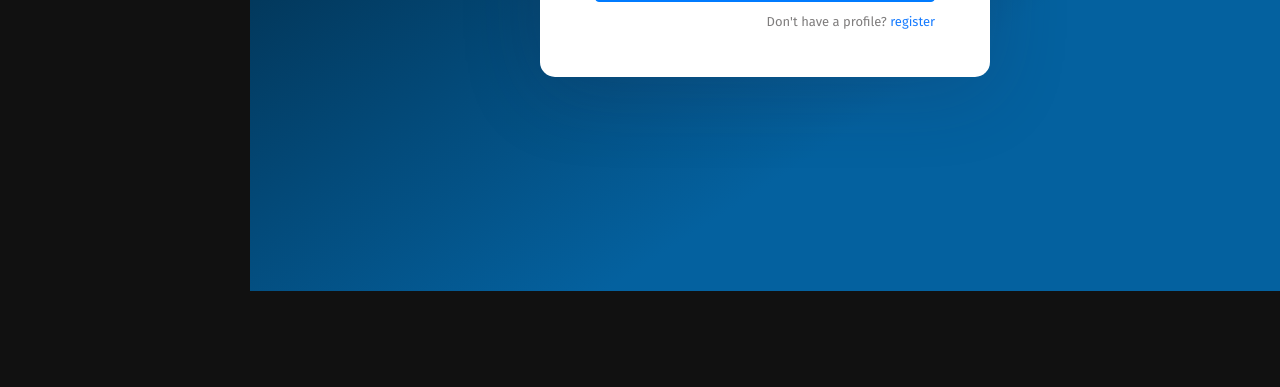
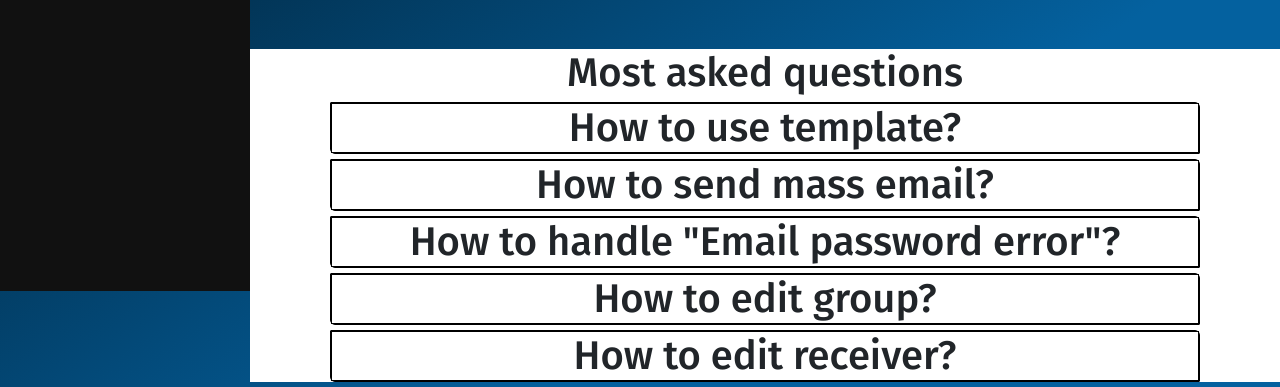
Before and after one commit to Pavel-Petkov03/Emailer, a Django app: page / in a window 1280 px wide. Shown: the part 563-950 px from the top of the page. Before the commit the page ends 854 px from the top, so only its background shows below. Run offline with Django 4.2, Linux system fonts and the light colour scheme; a user stored in the database is signed in; tables that the repository leaves empty hold one stand-in row (values such as "Sample post"); some libraries are stand-ins or nearby versions.

Commit message:
adding home page html and css

```diff
--- a/Emailer/api/serializers.py
+++ b/Emailer/api/serializers.py
@@ -1,4 +1,4 @@
-from datetime import datetime
+from datetime import datetime, timedelta
 
 from Emailer.main.models import Email, Receiver
 from rest_framework import serializers
@@ -19,7 +19,7 @@ class GenericFolderSerializer(serializers.ModelSerializer):
 
     def to_representation(self, instance):
         representation = super().to_representation(instance)
-        current_date = instance.date
+        current_date = instance.date + timedelta(hours=3)
         if current_date.today() == datetime.today():
             fm = "%H:%M"
         else:
--- a/Emailer/main/models.py
+++ b/Emailer/main/models.py
@@ -1,10 +1,11 @@
+import cloudinary.uploader
 from cloudinary.models import CloudinaryField
 from django.contrib.auth import get_user_model
 from django.core.validators import MinLengthValidator, MinValueValidator, MaxValueValidator, MaxLengthValidator
 from django.db import models
-
+from django.db.models.signals import post_delete
+from django.dispatch import receiver
 User = get_user_model()
-
 
 class CustomTemplate(models.Model):
     NAME_MAX_LENGTH = 20
@@ -39,7 +40,7 @@ class Receiver(models.Model):
         MinValueValidator(1),
         MaxValueValidator(100)
     ], null=True, blank=True)
-    preferences = models.ManyToManyField(Preferences,  null=True, blank=True)
+    preferences = models.ManyToManyField(Preferences, null=True, blank=True)
     user = models.ForeignKey(User, on_delete=models.CASCADE)
 
 
@@ -61,6 +62,12 @@ class Email(models.Model):
 
     receiver = models.ForeignKey(Receiver, on_delete=models.DO_NOTHING, related_name="receiver")
     is_deleted = models.BooleanField(default=False)
-    date = models.DateTimeField(auto_now=True)
+    date = models.DateTimeField(auto_now_add=True)
     screenshot = models.URLField()
     template = models.ForeignKey(CustomTemplate, on_delete=models.DO_NOTHING)
+
+
+@receiver(post_delete, sender=Email)
+def delete_cloudinary_image(sender, instance, *args, **kwargs):
+    public_id = instance.screenshot.split("/")[-1].split(".")[0]
+    cloudinary.uploader.destroy(public_id)
--- a/Emailer/main/urls.py
+++ b/Emailer/main/urls.py
@@ -10,5 +10,5 @@ urlpatterns = [
     path("add-receiver", ReceiverView.as_view(), name="add receiver"),
     path("add-group", GroupView.as_view(), name="add group"),
     path("send", SendSingleEmailView.as_view(), name="send-single-email"),
-    path("group/send/<int:pk>", SendMassEmailView.as_view(), name="preview group")
+    path("group/send/<int:pk>", SendMassEmailView.as_view(), name="preview group"),
 ]
--- a/Emailer/main/views/many_to_many_views.py
+++ b/Emailer/main/views/many_to_many_views.py
@@ -36,3 +36,8 @@ class GroupView(BaseManyToManyView):
 class FilterForm(ReceiverForm):
     class Meta(ReceiverForm.Meta):
         fields = ("preferences",)
+
+
+
+def home(request):
+    return render(request, "home.html")
--- a/Emailer/urls.py
+++ b/Emailer/urls.py
@@ -19,13 +19,14 @@ from django.contrib import admin
 from django.urls import path, include
 
 from Emailer.authentication.views import LoginView
+from Emailer.main.views.many_to_many_views import home
 
 urlpatterns = [
     path('admin/', admin.site.urls),
     path("auth/", include("Emailer.authentication.urls")),
     path("sender/", include("Emailer.main.urls")),
     path("api/", include("Emailer.api.urls")),
-    path("", LoginView.as_view())
+    path("", home)
 ]
 if settings.DEBUG:
     urlpatterns += static(settings.MEDIA_URL,
--- a/templates/bases/base.html
+++ b/templates/bases/base.html
@@ -9,9 +9,8 @@
 
     <link rel="stylesheet" href="https://cdn.jsdelivr.net/npm/bootstrap@4.3.1/dist/css/bootstrap.min.css"
           integrity="sha384-ggOyR0iXCbMQv3Xipma34MD+dH/1fQ784/j6cY/iJTQUOhcWr7x9JvoRxT2MZw1T" crossorigin="anonymous">
-    <script src="https://kit.fontawesome.com/f992dbc3fb.js" crossorigin="anonymous"></script>
     <script src="https://cdnjs.cloudflare.com/ajax/libs/axios/0.26.1/axios.min.js" integrity="sha512-bPh3uwgU5qEMipS/VOmRqynnMXGGSRv+72H/N260MQeXZIK4PG48401Bsby9Nq5P5fz7hy5UGNmC/W1Z51h2GQ==" crossorigin="anonymous" referrerpolicy="no-referrer"></script>
-
+    <link rel="stylesheet" href="https://cdnjs.cloudflare.com/ajax/libs/font-awesome/6.1.1/css/all.min.css" integrity="sha512-KfkfwYDsLkIlwQp6LFnl8zNdLGxu9YAA1QvwINks4PhcElQSvqcyVLLD9aMhXd13uQjoXtEKNosOWaZqXgel0g==" crossorigin="anonymous" referrerpolicy="no-referrer" />
     <link rel="stylesheet" href="{% static "css/auth.css" %}">
     <link rel="stylesheet" href="{% static "css/modal.css" %}">
     <link rel="stylesheet" href="{% static "css/navbars/topnav.css" %}">
--- /dev/null
+++ b/templates/home.html
@@ -0,0 +1,175 @@
+{% extends "bases/base.html" %}
+{% load static %}
+{% block css_and_js_loads %}
+    <style>
+        header {
+            background: #014c9d;
+
+        }
+        h1 {
+            margin : 0
+        }
+
+        #content {
+            margin: 0;
+            width: 100%;
+        }
+
+        #header-title {
+            text-align: center;
+            width: 100%;
+            color: white;
+        }
+
+        #header-content {
+            margin-top: 10px;
+            display: flex;
+        }
+
+        #header-content-p {
+            font-size: 30px;
+            width: 70%;
+            color: white;
+        }
+
+        .image {
+            width: 30%;
+            height: 200px;
+        }
+
+        .content-article {
+            display: flex;
+            margin-top: 50px;
+            justify-content: space-between;
+            background: #ffd400;
+            color: black;
+        }
+
+        .question {
+            background: #cccccc;
+            border : 1px solid black;
+            border-radius: 1px 5px;
+            margin: 5px 5rem;
+        }
+        .question-content {
+            display: none;
+            justify-content: space-around;
+
+        }
+
+
+        #question-section {
+            background: white;
+            margin-top: 50px;
+        }
+
+        #question-section-header {
+            text-align: center;
+            margin-top: 20px;
+        }
+        .description {
+            padding: 2rem;
+            background: white;
+            margin: 10px;
+            border: 1px solid black;
+            border-radius: 5px 1px;
+            max-width: 50%;
+        }
+        .question-header{
+            cursor: pointer;
+            margin: 0;
+            background: white;
+            border: 1px solid black;
+            text-align: center;
+        }
+    </style>
+{% endblock %}
+{% block content %}
+    <header>
+        <h1 id="header-title">Email generator</h1>
+        <article id="header-content">
+            <div id="header-content-p">Simple app for generating emails and mass emails</div>
+            <img class="image"
+                 src="http://socialevo.net/wp-content/uploads/Email-Marketing-Tab-Photo1.jpg" alt="">
+        </article>
+    </header>
+    <main>
+        <article class="content-article">
+            <h1>Use templates and generate emails easily</h1>
+            <img src="https://image.shutterstock.com/image-vector/powerpoint-presentation-templates-set-use-260nw-1227377743.jpg"
+                 class="image" alt="">
+        </article>
+
+
+        <section id="question-section">
+            <h1 id="question-section-header">Most asked questions</h1>
+            <section>
+
+                <article class="question">
+                    <h1 class="question-header">How to use template?</h1>
+                    <article class="question-content">
+                        <p class="description">You can easily select templates from the right drop down menu when you send email and mass email.</p>
+                        <img class="question-image"
+                             src="{% static "img/receiver.png" %}"
+                             alt="">
+                    </article>
+                </article>
+                <article class="question">
+                    <h1  class="question-header">How to send mass email?</h1>
+                    <article class="question-content">
+                        <p class="description">First of all you must have recent email sends or add people you want to send email.
+                            Then you can add people in group. You can filter them in criteria like preferences and age.Then you can send mass email
+                        </p>
+                        <img class="question-image"
+                             src="https://image.shutterstock.com/image-vector/powerpoint-presentation-templates-set-use-260nw-1227377743.jpg"
+                             alt="">
+                    </article>
+                </article>
+                <article class="question">
+                    <h1  class="question-header">How to handle "Email password error"?</h1>
+                    <article class="question-content">
+                        <p class="description">In order to send emails from your own you must authenticate yourself with your credentials.
+                            If you don't post your password in edit profile page or post wrong password you won't be able to send emails
+                        </p>
+                        <img class="question-image"
+                             src="https://image.shutterstock.com/image-vector/powerpoint-presentation-templates-set-use-260nw-1227377743.jpg"
+                             alt="">
+                    </article>
+                </article>
+                <article class="question">
+                    <h1  class="question-header">How to edit group?</h1>
+                    <article class="question-content">
+                        <p class="description">If you want to edit group you must go to add new group and just  type the same name.
+                            This will replace the old one with new
+                        </p>
+                        <img class="question-image"
+                             src="https://image.shutterstock.com/image-vector/powerpoint-presentation-templates-set-use-260nw-1227377743.jpg"
+                             alt="">
+                    </article>
+                </article>
+                <article class="question">
+                    <h1  class="question-header">How to edit receiver?</h1>
+                    <article class="question-content">
+                        <p class="description">Same way as groups. You must just go to add receiver with the same name and will replace the old one
+                        </p>
+                        <img class="question-image"
+                             src="https://image.shutterstock.com/image-vector/powerpoint-presentation-templates-set-use-260nw-1227377743.jpg"
+                             alt="">
+                    </article>
+                </article>
+            </section>
+        </section>
+    </main>
+    <script>
+    const headers = document.querySelectorAll(".question-header")
+    Array.from(headers).forEach(el => el.addEventListener("click", (ev) => {
+        const target = ev.target
+        const article = target.parentNode.querySelector("article")
+        if(article.style.display === "flex"){
+            article.style.display = "none"
+        }else{
+            article.style.display = "flex"
+        }
+    }))
+    </script>
+{% endblock %}
```
Also changed, not shown: Emailer/settings.py (+0 -9 lines), static/img/group.png (added), static/img/receiver.png (added).
